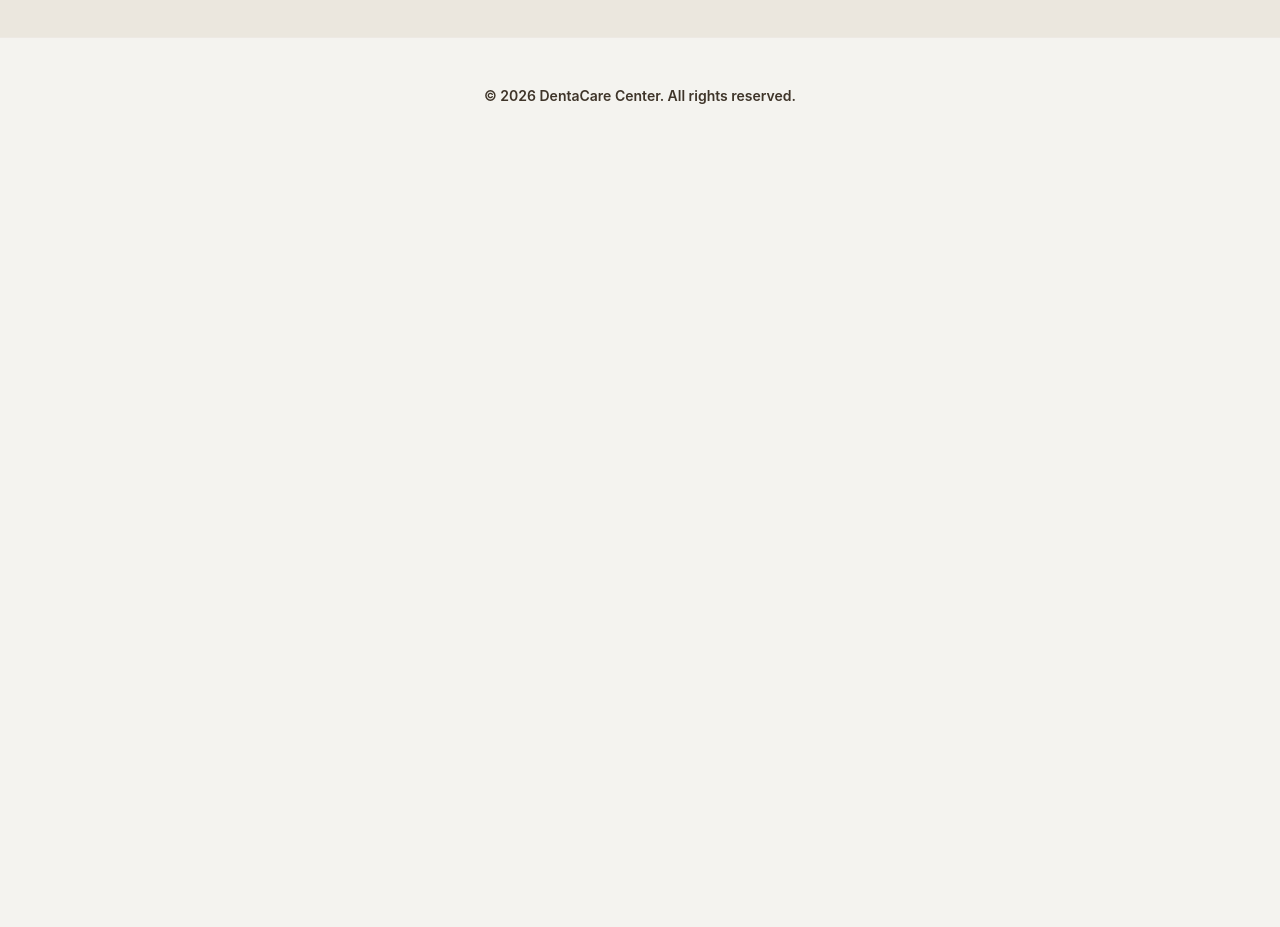
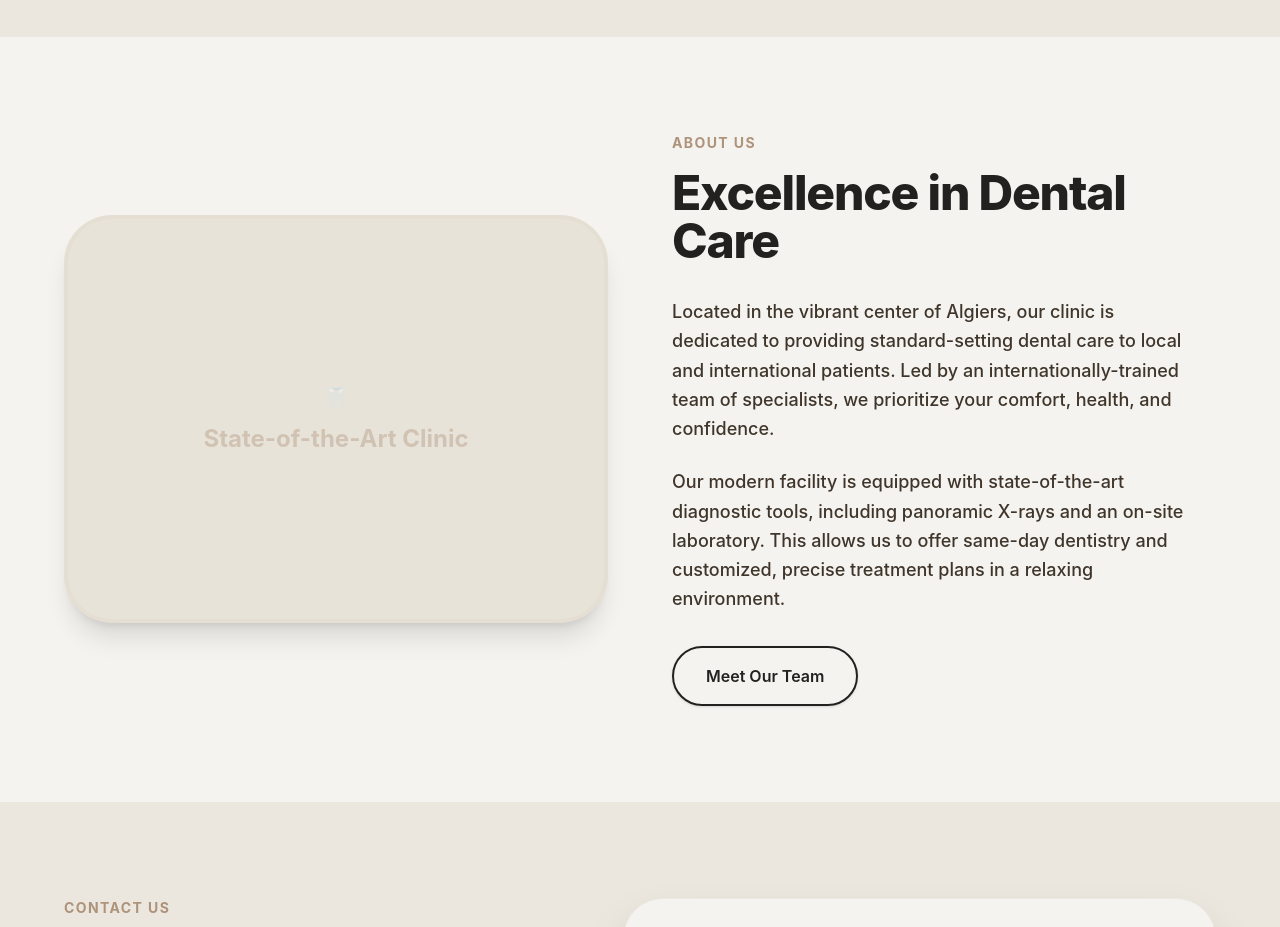
Before and after one commit to AsmaaMohamediDev/dental-center, a React (Vite) app: page / in a window 1280 px wide. Shown: the part 1540-2467 px from the top of the page. Before the commit the page ends 1694 px from the top, so only its background shows below. Built offline with nearby package versions, Linux system fonts and the light colour scheme.

Commit message:
feat: render newly mapped sections in the main App layout

```diff
--- a/src/App.jsx
+++ b/src/App.jsx
@@ -2,6 +2,8 @@ import React from "react";
 import Navbar from "./components/Navbar";
 import Hero from "./components/Hero";
 import Services from "./components/Services";
+import About from "./components/About";
+import Contact from "./components/Contact";
 
 function App() {
   return (
@@ -10,10 +12,12 @@ function App() {
       <main>
         <Hero />
         <Services />
+        <About />
+        <Contact />
       </main>
-      <footer className="w-full py-12 text-center text-secondary border-t border-primary/10 bg-cream">
+      <footer className="w-full py-12 text-center text-cream border-t border-primary/10 bg-ink">
         <p className="font-semibold text-sm">
-          © 2026 DentaCare Center. All rights reserved.
+          © 2026 DentaCare Center, Algiers. All rights reserved.
         </p>
       </footer>
     </div>
```
